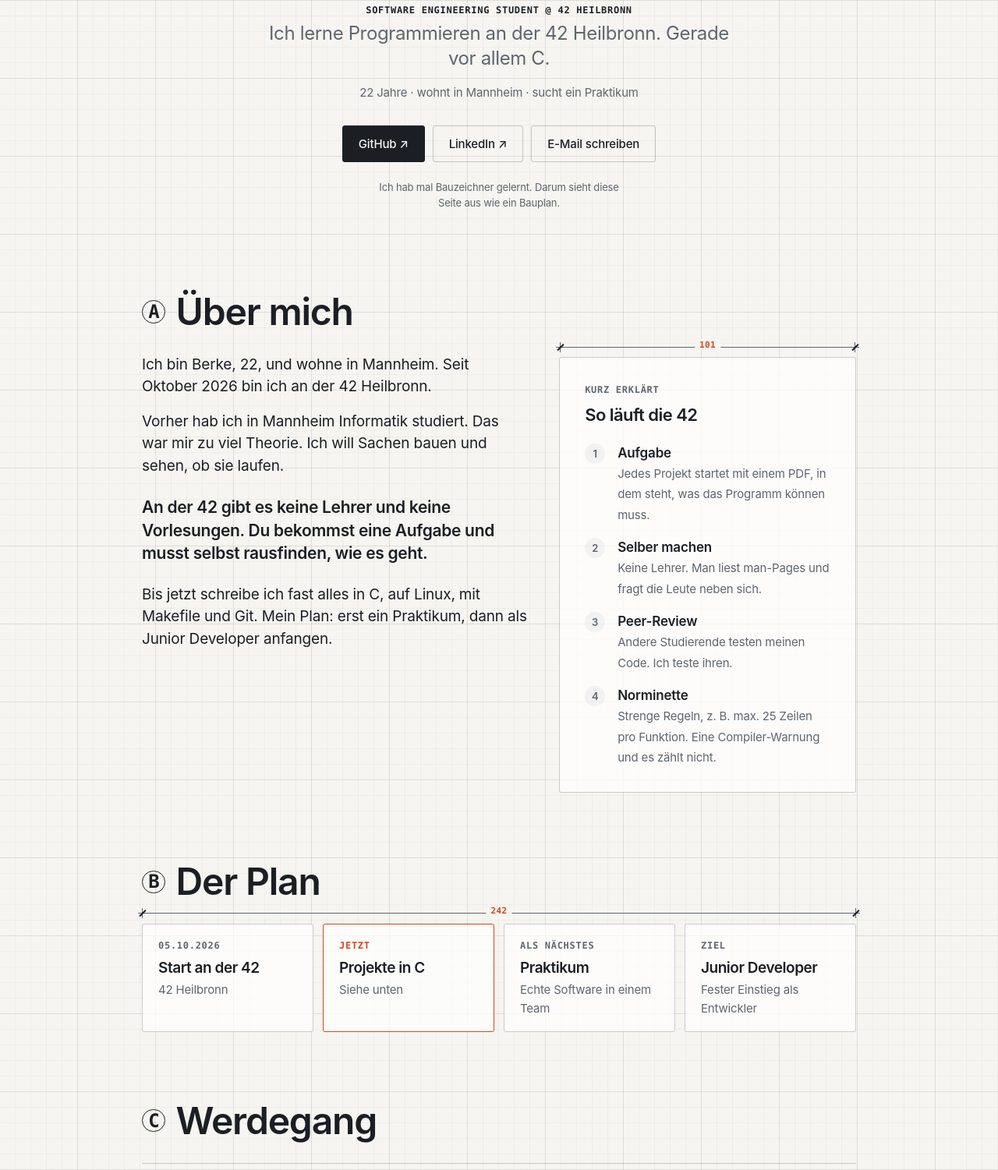
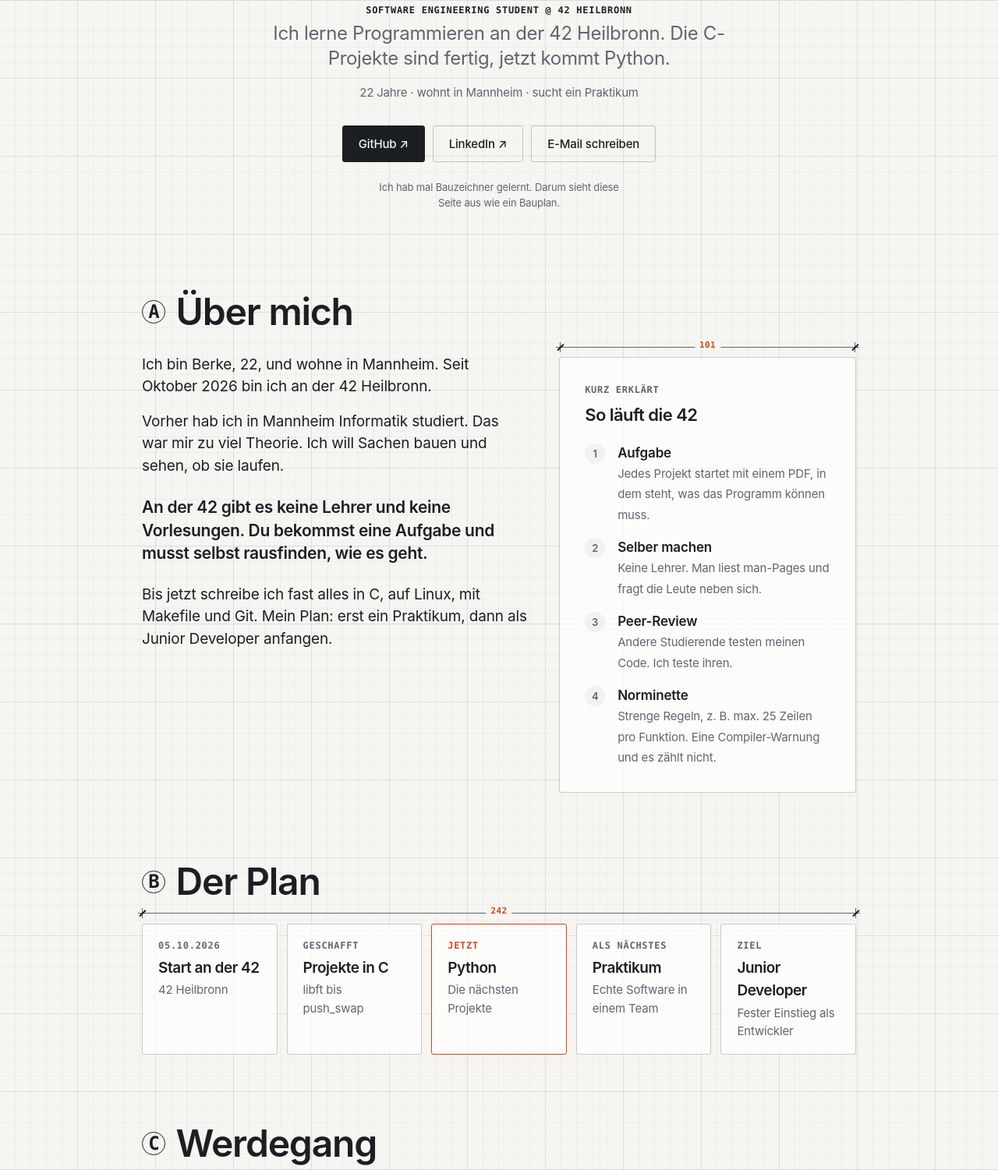
Before and after one commit to berke-alca/berke-alca.github.io, a plain HTML site: page index.html in a window 1280 px wide. Shown: the part 399-1900 px from the top of the page at 78% size. Drawn offline with Linux system fonts and the light colour scheme.

Commit message:
C projects done, Python next

```diff
--- a/index.html
+++ b/index.html
@@ -104,7 +104,8 @@ section{padding:88px 0 0}
 .road li.now .kicker{color:var(--accent)}
 .road h3{margin:0;font-size:19px}
 .road p{margin:2px 0 0;color:var(--muted);font-size:15px}
-@media (min-width:720px){.road{grid-template-columns:repeat(4,1fr)}}
+@media (min-width:720px){.road{grid-template-columns:repeat(2,1fr)}}
+@media (min-width:960px){.road{grid-template-columns:repeat(5,1fr)}}
 
 /* timeline */
 .tl{list-style:none;margin:0;padding:0;border-top:1px solid var(--hair)}
@@ -215,7 +216,7 @@ footer small{display:block;margin-top:40px;color:var(--muted);font-size:12px}
   .card,.road li{border:0;padding:0;background:none;border-radius:0}
   .story p{font-size:10.5pt;margin:0 0 6pt}
   .story .pull{font-size:10.5pt;margin:6pt 0}
-  .road{grid-template-columns:repeat(4,1fr)!important;gap:6pt}
+  .road{grid-template-columns:repeat(5,1fr)!important;gap:6pt}
   .road h3{font-size:11pt}
   .tl{border-top:0}
   .tl>li{grid-template-columns:110pt 1fr;padding:5pt 0}
@@ -363,7 +364,7 @@ footer small{display:block;margin-top:40px;color:var(--muted);font-size:12px}
     <div class="avatar" aria-hidden="true">BA</div>
     <h1>Berke Alca</h1>
     <p class="kicker">Software Engineering Student @ 42 Heilbronn</p>
-    <p class="tag" data-i18n-html="tag">Ich lerne Programmieren an der 42 Heilbronn. <mark>Gerade vor allem C.</mark></p>
+    <p class="tag" data-i18n-html="tag">Ich lerne Programmieren an der 42 Heilbronn. <mark>Die C-Projekte sind fertig, jetzt kommt Python.</mark></p>
     <p class="meta" data-i18n="meta">22 Jahre · wohnt in Mannheim · sucht ein Praktikum</p>
     <div class="cta">
       <a class="btn pri" href="https://github.com/berke-alca" target="_blank" rel="noopener">GitHub ↗</a>
@@ -401,7 +402,8 @@ footer small{display:block;margin-top:40px;color:var(--muted);font-size:12px}
     <div class="sh reveal"><h2 data-i18n="h_road">Der Plan</h2></div>
     <ol class="road reveal">
       <li class="done"><span class="kicker">05.10.2026</span><h3 data-i18n="r1">Start an der 42</h3><p>42 Heilbronn</p></li>
-      <li class="now"><span class="kicker" data-i18n="r2k">Jetzt</span><h3 data-i18n="r2">Projekte in C</h3><p data-i18n="r2p">Siehe unten</p></li>
+      <li class="done"><span class="kicker" data-i18n="r2k">Geschafft</span><h3 data-i18n="r2">Projekte in C</h3><p data-i18n="r2p">libft bis push_swap</p></li>
+      <li class="now"><span class="kicker" data-i18n="rpk">Jetzt</span><h3>Python</h3><p data-i18n="rpp">Die nächsten Projekte</p></li>
       <li><span class="kicker" data-i18n="r3k">Als Nächstes</span><h3 data-i18n="r3">Praktikum</h3><p data-i18n="r3p">Echte Software in einem Team</p></li>
       <li class="goal"><span class="kicker" data-i18n="r4k">Ziel</span><h3>Junior Developer</h3><p data-i18n="r4p">Fester Einstieg als Entwickler</p></li>
     </ol>
@@ -569,7 +571,7 @@ footer small{display:block;margin-top:40px;color:var(--muted);font-size:12px}
         <ul class="chips reveal">
           <li>C</li><li>Unix / Linux</li><li>Git</li><li>Makefiles</li><li>Shell</li><li data-i18n="mem">Speicherverwaltung</li>
         </ul>
-        <p class="note reveal" data-i18n="sk_next">Als Nächstes will ich Python lernen.</p>
+        <p class="note reveal" data-i18n="sk_next">Gerade lerne ich Python.</p>
       </div>
       <div>
         <div class="sh reveal"><h2 data-i18n="h_lang">Sprachen</h2></div>
@@ -614,7 +616,7 @@ footer small{display:block;margin-top:40px;color:var(--muted);font-size:12px}
     de:{
       n_about:"Über mich", n_path:"Werdegang", n_proj:"Projekte", n_demo:"Live-Demos", n_skills:"Skills", n_contact:"Kontakt",
       m_left:"Lebenslauf", m_right:"42 Heilbronn",
-      tag:"Ich lerne Programmieren an der 42 Heilbronn. <mark>Gerade vor allem C.</mark>",
+      tag:"Ich lerne Programmieren an der 42 Heilbronn. <mark>Die C-Projekte sind fertig, jetzt kommt Python.</mark>",
       meta:"22 Jahre · wohnt in Mannheim · sucht ein Praktikum", mail:"E-Mail schreiben",
       st1:"Projekte fertig", st2:"gerade dran", st3:"Tage an der 42",
       h_about:"Über mich",
@@ -627,7 +629,7 @@ footer small{display:block;margin-top:40px;color:var(--muted);font-size:12px}
       how2b:"Selber machen", how2:"Keine Lehrer. Man liest man-Pages und fragt die Leute neben sich.",
       how3b:"Peer-Review", how3:"Andere Studierende testen meinen Code. Ich teste ihren.",
       how4b:"Norminette", how4:"Strenge Regeln, z. B. max. 25 Zeilen pro Funktion. Eine Compiler-Warnung und es zählt nicht.",
-      h_road:"Der Plan", r1:"Start an der 42", r2k:"Jetzt", r2:"Projekte in C", r2p:"Siehe unten",
+      h_road:"Der Plan", r1:"Start an der 42", r2k:"Geschafft", r2:"Projekte in C", r2p:"libft bis push_swap", rpk:"Jetzt", rpp:"Die nächsten Projekte",
       r3k:"Als Nächstes", r3:"Praktikum", r3p:"Echte Software in einem Team", r4k:"Ziel", r4p:"Fester Einstieg als Entwickler",
       h_path:"Werdegang", t1w:"seit 05.10.2026", t1s:"(Common Core)", t1p:"Projekte in C, bewertet von anderen Studierenden.",
       t2h:"Informatik (B.Sc.), Hochschule Mannheim", t2p:"Grundlagen gelernt, dann gewechselt. Zu viel Theorie, zu wenig Code.",
@@ -659,7 +661,7 @@ footer small{display:block;margin-top:40px;color:var(--muted);font-size:12px}
       ps_play:"▶ Rennen starten", ps_pause:"❚❚ Pause", ps_reset:"Zurück auf Start", ps_move:"Befehl", ps_win:"Am wenigsten Befehle", ps_done:"sortiert",
       ps_ok:"✅ Nachgerechnet: Alle drei Befehlslisten sortieren die Zahlen wirklich. Dazu 880 Zufallstests mit 1 bis 500 Zahlen, alle richtig.",
       ps_adapt:"--adaptive misst hier %d Unordnung und nimmt deshalb Medium.",
-      mem:"Speicherverwaltung", sk_next:"Als Nächstes will ich Python lernen.",
+      mem:"Speicherverwaltung", sk_next:"Gerade lerne ich Python.",
       h_lang:"Sprachen", lg_de:"Deutsch", lg_tr:"Türkisch", lg_en:"Englisch",
       c_k:"Kontakt", c_h:"Lass uns <i>reden.</i>", c_p:"Ich suche ein Praktikum. Schreib mir einfach.",
       ticker:["C","Unix","Git","Makefiles","Shell","valgrind","Norminette","42 Heilbronn","sucht Praktikum"]
@@ -667,7 +669,7 @@ footer small{display:block;margin-top:40px;color:var(--muted);font-size:12px}
     en:{
       n_about:"About", n_path:"Background", n_proj:"Projects", n_demo:"Live demos", n_skills:"Skills", n_contact:"Contact",
       m_left:"Résumé", m_right:"42 Heilbronn",
-      tag:"I'm learning to code at 42 Heilbronn. <mark>Mostly C right now.</mark>",
+      tag:"I'm learning to code at 42 Heilbronn. <mark>C projects done, now it's Python.</mark>",
       meta:"22 · lives in Mannheim · looking for an internship", mail:"Send an email",
       st1:"projects done", st2:"in progress", st3:"days at 42",
       h_about:"About me",
@@ -680,7 +682,7 @@ footer small{display:block;margin-top:40px;color:var(--muted);font-size:12px}
       how2b:"Do it yourself", how2:"No teachers. You read man pages and ask the people next to you.",
       how3b:"Peer review", how3:"Other students test my code. I test theirs.",
       how4b:"Norminette", how4:"Strict rules, e.g. max. 25 lines per function. One compiler warning and it doesn't count.",
-      h_road:"The plan", r1:"Started at 42", r2k:"Now", r2:"Projects in C", r2p:"See below",
+      h_road:"The plan", r1:"Started at 42", r2k:"Done", r2:"Projects in C", r2p:"libft to push_swap", rpk:"Now", rpp:"The next projects",
       r3k:"Next", r3:"Internship", r3p:"Real software in a team", r4k:"Goal", r4p:"A proper start as a developer",
       h_path:"Background", t1w:"since 05.10.2026", t1s:"(Common Core)", t1p:"Projects in C, graded by other students.",
       t2h:"Computer Science (B.Sc.), Hochschule Mannheim", t2p:"Learned the basics, then switched. Too much theory, too little code.",
@@ -712,7 +714,7 @@ footer small{display:block;margin-top:40px;color:var(--muted);font-size:12px}
       ps_play:"▶ Start the race", ps_pause:"❚❚ Pause", ps_reset:"Back to start", ps_move:"Move", ps_win:"Fewest moves", ps_done:"sorted",
       ps_ok:"✅ Double-checked: all three move lists really sort the numbers. Plus 880 random tests with 1 to 500 numbers, all correct.",
       ps_adapt:"--adaptive measures %d disorder here, so it picks medium.",
-      mem:"Memory management", sk_next:"Next up, I want to learn Python.",
+      mem:"Memory management", sk_next:"Learning Python right now.",
       h_lang:"Languages", lg_de:"German", lg_tr:"Turkish", lg_en:"English",
       c_k:"Contact", c_h:"Let's <i>talk.</i>", c_p:"I'm looking for an internship. Just send me a message.",
       ticker:["C","Unix","Git","Makefiles","Shell","valgrind","Norminette","42 Heilbronn","looking for an internship"]
```
